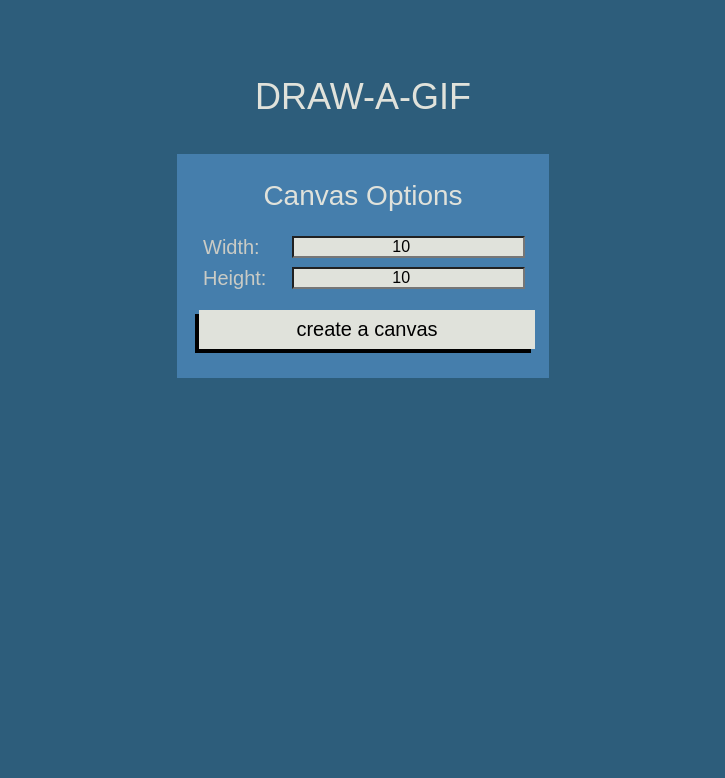
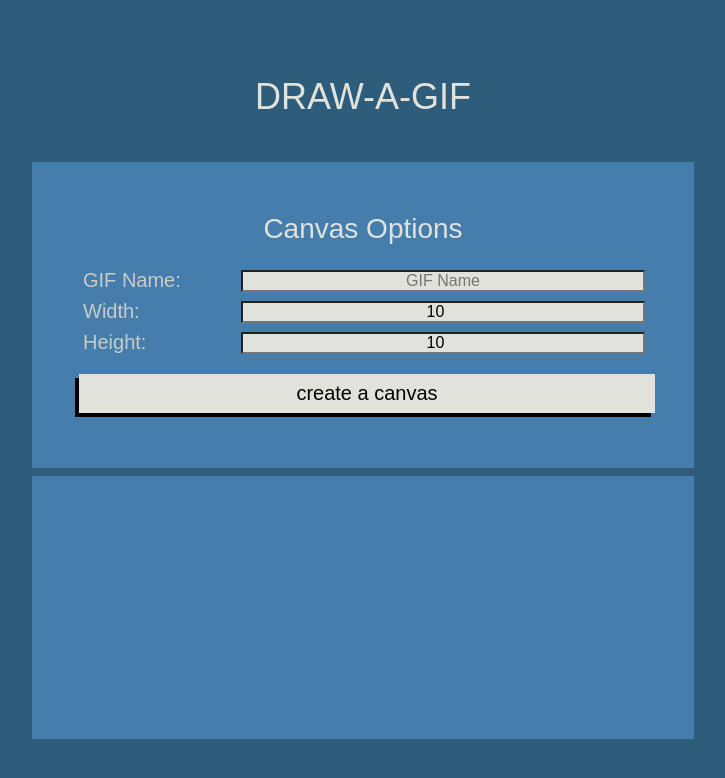
Before and after one commit to KevinBasta/draw-a-gif, a React (Vite) app: page / in a window 1280 px wide. Shown: the top 778 px of the page, without its empty margins (277-1002 px from the left). Built offline with nearby package versions, Linux system fonts and the light colour scheme; no server answers; a web font is replaced by a local one.

Commit message:
save canvas to local storage

```diff
--- a/src/App.tsx
+++ b/src/App.tsx
@@ -6,7 +6,7 @@ import { Canvas } from "./canvas/Canvas";
 import { ColorTable } from "./color-table/ColorTableContext";
 import { FramePicker } from "./frame-picker/FramePicker";
 
-import { canvasType, frameType, colorTableType, toolType, toolData, disposalMethodType } from "./shared/Formats"
+import { canvasType, frameType, colorTableType, toolType, toolData, disposalMethodType, gifRecord } from "./shared/Formats"
 import { CanvasObject } from "./canvas/CanvasClass";
 import { FrameOptions } from "./options/FrameOptions";
 import { Preview } from "./options/Preview";
@@ -103,40 +103,16 @@ export default function App() {
         {length: width * height},
         (_, i) => 0
       ),
+      previewData: null,
+      previewBlob: null,
       previewUrl: null,
     }
-  }
-
-  function encodeFramePreview() {
-    worker.postMessage(["framePreview", canvas, frames, currentFrameIndex, globalColorTable]);
-  }
-
-  function saveFramePreviewUrl(data: Uint8Array, index: number) {
-    let encodedBlob = new Blob([data.buffer], { type: 'image/gif' })
-    let blobUrl  = URL.createObjectURL(encodedBlob);
-
-    const newFrames = frames.map((frame, i) => {
-      if (i == index) {
-          return {
-              key: frame.key,
-              disposalMethod: frame.disposalMethod,
-              delayTime: frame.delayTime,
-              useLocalColorTable: frame.useLocalColorTable,
-              localColorTable: frame.localColorTable,
-              indexStream: frame.indexStream,
-              previewUrl: blobUrl,
-          }
-      } else {
-          return frame;
-      }
-    });
-
-    setFrames(() => newFrames);
   }
 
   function encodeGIF() {
     let validatedCanvas = {
       key: canvas.key,
+      canvasName: canvas.canvasName,
       canvasElement: canvas.canvasElement,
       width: canvas.width,
       height: canvas.height,
@@ -158,6 +134,8 @@ export default function App() {
         useLocalColorTable: frame.useLocalColorTable,
         localColorTable: frame.localColorTable,
         indexStream: frame.indexStream,
+        previewData: frame.previewData,
+        previewBlob: frame.previewBlob,
         previewUrl: frame.previewUrl,
       }
     });
@@ -178,6 +156,7 @@ export default function App() {
     setCanvas((currentCanvas) => {
       return {
         key: currentCanvas.key,
+        canvasName: currentCanvas.canvasName,
         canvasElement: currentCanvas.canvasElement,
         width: currentCanvas.width,
         height: currentCanvas.height,
@@ -193,8 +172,6 @@ export default function App() {
     if (e.data[0] == 'data') {
       console.log(e.data)
       saveEncodedData(e.data[1])
-    } else if (e.data[0] == 'frameData') {
-      saveFramePreviewUrl(e.data[1], e.data[2]);
     }
     else if (e.data[0] == 'err') {
       console.log("error")
@@ -203,10 +180,47 @@ export default function App() {
   }
 
 
-  function initCanvas(width: number, height: number) {
+  function initTransparentBackground(width: number, height: number) {
+    setTransparentBackground(() => {
+      return {
+        key: crypto.randomUUID(),
+        disposalMethod: disposalMethodType.restoreToBackgroundColor,
+        delayTime: 0,
+        useLocalColorTable: true,
+        localColorTable: {
+          transparentColorIndex: NaN,
+          items: [
+            {key: crypto.randomUUID(), red: 226, green: 226, blue: 226},
+            {key: crypto.randomUUID(), red: 255, green: 255, blue: 255}
+          ],
+        },
+        indexStream: Array.from(
+          {length: width * height},
+          (_, i) => {
+            if (width % 2 == 0) {
+              return Math.floor(i / width) % 2 == 0 ? ((i % 2 == 0) ? 1 : 0) : ((i % 2 == 0) ? 0 : 1);
+            } else {
+              return (i % 2 == 0) ? 1 : 0;
+            }
+          }
+        ),
+        previewData: null,
+        previewBlob: null,
+        previewUrl: null,
+      }
+    });
+  }
+
+
+
+
+
+
+  function initCanvas(canvasName: string, width: number, height: number) {
     setCanvas(() => {
       return {
         key: crypto.randomUUID(),
+        canvasName: canvasName,
         canvasElement: new CanvasObject(width, height),
         width: width,
         height: height,
@@ -235,34 +249,30 @@ export default function App() {
     });
 
     // create a checkered trasparent background
-    setTransparentBackground(() => {
+    initTransparentBackground(width, height);
+  }
+
+  function initCanvasFromSave(savedCanvas: canvasType, savedFrames: Array<frameType>, savedGlobalColorTable: colorTableType) {
+    setCanvas(() => {
       return {
-        key: crypto.randomUUID(),
-        disposalMethod: disposalMethodType.restoreToBackgroundColor,
-        delayTime: 0,
-        useLocalColorTable: true,
-        localColorTable: {
-          transparentColorIndex: NaN,
-          items: [
-            {key: crypto.randomUUID(), red: 226, green: 226, blue: 226},
-            {key: crypto.randomUUID(), red: 255, green: 255, blue: 255}
-          ],
-        },
-        indexStream: Array.from(
-          {length: width * height},
-          (_, i) => {
-            if (width % 2 == 0) {
-              return Math.floor(i / width) % 2 == 0 ? ((i % 2 == 0) ? 1 : 0) : ((i % 2 == 0) ? 0 : 1);
-            } else {
-              return (i % 2 == 0) ? 1 : 0;
-            }
-          }
-        ),
-        previewUrl: null,
+        key: savedCanvas.key,
+        canvasName: savedCanvas.canvasName,
+        canvasElement: new CanvasObject(savedCanvas.width, savedCanvas.height),
+        width: savedCanvas.width,
+        height: savedCanvas.height,
+        qualityMultiplier: savedCanvas.qualityMultiplier,
+        encodedData: null,
+        blob: null,
+        url: null,
       }
     });
+
+    setFrames(() => { return savedFrames });
+
+    setGlobalColorTable(() => { return savedGlobalColorTable });
+
+    initTransparentBackground(savedCanvas.width, savedCanvas.height);
   }
-
 
   function reactToKeyPress(e: any) {
     if (canvas == null) {
@@ -312,7 +322,30 @@ export default function App() {
         }
       })
     }
+  }
 
+  function saveGIF() {
+    let savedGIFs: Array<gifRecord> = JSON.parse(localStorage.getItem("GIFS") || "[]");
+
+    let canvasEdit: canvasType = JSON.parse(JSON.stringify(canvas));
+    canvasEdit.url = null;
+
+
+    let framesEdit: Array<frameType> = JSON.parse(JSON.stringify(frames));
+    for (let i = 0; i < framesEdit.length; i++) {
+      framesEdit[i].previewBlob = null;
+      framesEdit[i].previewUrl = null;
+    }
+
+    let currentGIF: gifRecord = {
+      canvas: canvasEdit,
+      frames: framesEdit,
+      globalColorTable: globalColorTable,
+    }
+
+    savedGIFs.push(currentGIF);
+
+    localStorage.setItem("GIFS", JSON.stringify(savedGIFs));
   }
 
   // Set initial states
@@ -336,7 +369,8 @@ export default function App() {
     {
       return <>
         <GlobalStyles />
-        <MainMenu initCanvas={initCanvas}/>;
+        <MainMenu initCanvas={initCanvas}
+                  initCanvasFromSave={initCanvasFromSave}/>;
       </>
     }
     else
@@ -355,7 +389,7 @@ export default function App() {
                           currentFrameIndex={currentFrameIndex}
                           setCurrentFrameIndex={setCurrentFrameIndex}
 
-                          encodeFramePreview={encodeFramePreview}
+                          globalColorTable={globalColorTable}
 
                           getEmptyFrame={getEmptyFrame}/>
           </div>
@@ -390,7 +424,8 @@ export default function App() {
 
                             setPreviewGIF={setPreviewGIF}
 
-                            encodeGIF={encodeGIF}/>
+                            encodeGIF={encodeGIF}
+                            saveGIF={saveGIF}/>
 
             <FrameOptions canvas={canvas}
                             setCanvas={setCanvas}
--- a/src/canvas/Canvas.tsx
+++ b/src/canvas/Canvas.tsx
@@ -303,6 +303,8 @@ export function Canvas(props: CanvasProps) {
     useEffect(() => {
         drawFrameOnCanvas();
     }, [ props.currentFrameIndex, props.frames, props.globalColorTable ]);
+    // props.frmaes SHOULD NO BE HERE, NEDD TO FIND DIFFERENT WAY TO UPDATE WHEN currentFrameindex is updated to the smae value
+
 
     return (
         <>
--- a/src/frame-picker/FramePicker.tsx
+++ b/src/frame-picker/FramePicker.tsx
@@ -1,5 +1,8 @@
-import { canvasType, frameType } from "../shared/Formats";
-import { FrameAdder, FrameImg, FramePickerElem, FramePreview } from "./FramePickerStyles";
+import { canvasType, colorTableType, frameType } from "../shared/Formats";
+import { FrameAdder, FrameImg, FrameNumb, FramePickerElem, FramePreview } from "./FramePickerStyles";
+
+let worker = new Worker("/encoderWorker.js");
+worker.postMessage(["load"]);
 
 interface MyFramePickerProps {
     canvas: canvasType;
@@ -10,12 +13,52 @@ interface MyFramePickerProps {
     currentFrameIndex: number;
     setCurrentFrameIndex: Function;
 
-    encodeFramePreview: Function;
+    globalColorTable: colorTableType;
 
     getEmptyFrame: Function;
 }
 
 export function FramePicker(props: MyFramePickerProps) {
+
+    function encodeFramePreview() {
+        worker.postMessage(["framePreview", props.canvas, props.frames, props.currentFrameIndex, props.globalColorTable]);
+    }
+
+    function saveFramePreviewUrl(data: Uint8Array, index: number) {
+        let saveArr = Array.from(data);
+        let encodedBlob = new Blob([data.buffer], { type: 'image/gif' })
+        let blobUrl  = URL.createObjectURL(encodedBlob);
+
+        const newFrames = props.frames.map((frame, i) => {
+          if (i == index) {
+              return {
+                  key: frame.key,
+                  disposalMethod: frame.disposalMethod,
+                  delayTime: frame.delayTime,
+                  useLocalColorTable: frame.useLocalColorTable,
+                  localColorTable: frame.localColorTable,
+                  indexStream: frame.indexStream,
+                  previewData: saveArr,
+                  previewBlob: encodedBlob,
+                  previewUrl: blobUrl,
+              }
+          } else {
+              return frame;
+          }
+        });
+
+        props.setFrames(() => newFrames);
+    }
+
+    worker.onmessage = (e) => {
+        if (e.data[0] == 'frameData') {
+          saveFramePreviewUrl(e.data[1], e.data[2]);
+        }
+        else if (e.data[0] == 'err') {
+          console.log("error")
+          console.log(e.data)
+        }
+      }
 
     function addFrame(): void {
         props.setFrames((frames: Array<frameType>) => {
@@ -28,10 +71,18 @@ export function FramePicker(props: MyFramePickerProps) {
 
     function displayFrame(index: number): void {
         // Create frame image display
-        props.encodeFramePreview();
+        encodeFramePreview();
 
         // Update current frame
         props.setCurrentFrameIndex(() => {return index;});
+    }
+
+    function framePreivew(i: number) {
+        if (props.frames[i].previewUrl != null) {
+            return <FrameImg $widthratio={props.canvas.width} $heightratio={props.canvas.height} src={props.frames[i].previewUrl}></FrameImg>
+        } else {
+            //return <FrameNumb $text={i} />
+        }
     }
 
     return (
@@ -42,7 +93,9 @@ export function FramePicker(props: MyFramePickerProps) {
                     <FramePreview key={props.frames[i].key}
                                   $selected={i == props.currentFrameIndex}
                                   onClick={() => displayFrame(i)}>
-                        <FrameImg $widthratio={props.canvas.width} $heightratio={props.canvas.height} src={props.frames[i].previewUrl}></FrameImg>
+                        {
+                            framePreivew(i)
+                        }
                     </FramePreview>
                 )
             })
--- /dev/null
+++ b/src/menu/GifStorageContext.tsx
@@ -0,0 +1,17 @@
+import { GifStorageWrapper } from "./GifStorageContextStyles";
+import { GifStorageItems } from "./GifStorageItem";
+
+interface GifStorageContextProps {
+    initCanvasFromSave: Function;
+}
+
+export function GifStorageContext(props: GifStorageContextProps) {
+
+    return (
+        <>
+            <GifStorageWrapper>
+                <GifStorageItems initCanvasFromSave={props.initCanvasFromSave} />
+            </GifStorageWrapper>
+        </>
+    );
+}
--- /dev/null
+++ b/src/menu/GifStorageContextStyles.tsx
@@ -0,0 +1,16 @@
+import styled from "styled-components";
+
+export const GifStorageWrapper = styled.div`
+    width: min(70vw, 70vh);
+    height: 20vh;
+    padding: max(4vw, 4vh);
+
+    gap: 3vh;
+    overflow-y: scroll;
+
+    display: flex;
+    flex-direction: column;
+    align-items: center;
+    justify-content: flex-start;
+    background-color: var(--secondary-color);
+`;
--- /dev/null
+++ b/src/menu/GifStorageItem.tsx
@@ -0,0 +1,69 @@
+import { useState, useEffect } from "react";
+import { GifStorageItemButton, GifStorageItemPreview, GifStorageItemPreviewWrapper, GifStorageItemTitle, GifStorageItemWrapper } from "./GifStorageItemStyles";
+import { gifRecord } from "../shared/Formats";
+
+
+interface GifStorageItemsProps {
+    initCanvasFromSave: Function;
+}
+
+export function GifStorageItems(props: GifStorageItemsProps) {
+    const [localStorageGIFs, setLocalStorageGIFs] = useState(JSON.parse(localStorage.getItem("GIFS") || "[]"));
+
+    function deleteSavedGIF(i: number) {
+        let savedGIFs: Array<gifRecord> = localStorageGIFs;
+        let newGIFs: Array<gifRecord> = [];
+
+        for (let j = 0; j < savedGIFs.length; j++) {
+            if (i != j) {
+                newGIFs.push(savedGIFs[i]);
+            }
+        }
+
+        setLocalStorageGIFs(() => { return newGIFs });
+    }
+
+    function getSavedGIFs() {
+        let savedGIFs: Array<gifRecord> = localStorageGIFs;
+        let elements = [];
+
+        for (let i = 0; i < savedGIFs.length; i++) {
+            let currentGIF: gifRecord = savedGIFs[i];
+
+            let encodedData = Uint8Array.from(currentGIF.frames[0].previewData);
+
+            let encodedBlob = new Blob([encodedData.buffer], { type: 'image/gif' })
+            let blobUrl  = URL.createObjectURL(encodedBlob);
+
+            elements.push(
+                <GifStorageItemWrapper key={crypto.randomUUID()}>
+                    <GifStorageItemPreviewWrapper>
+                        <GifStorageItemPreview $widthratio={1}
+                                               $heightratio={1}
+                                               src={blobUrl}></GifStorageItemPreview>
+                    </GifStorageItemPreviewWrapper>
+
+                    <GifStorageItemTitle title={currentGIF.canvas.canvasName}>{currentGIF.canvas.canvasName}</GifStorageItemTitle>
+
+                    <GifStorageItemButton onClick={e => props.initCanvasFromSave(currentGIF.canvas, currentGIF.frames, currentGIF.globalColorTable)}>load</GifStorageItemButton>
+                    <GifStorageItemButton onClick={e => deleteSavedGIF(i)}>delete</GifStorageItemButton>
+                </GifStorageItemWrapper>
+            )
+        }
+
+        return elements;
+    }
+
+    useEffect(() => {
+        localStorage.setItem("GIFS", JSON.stringify(localStorageGIFs));
+    }, [localStorageGIFs]);
+
+
+    return (
+        <>
+            {
+                getSavedGIFs()
+            }
+        </>
+    );
+}
--- /dev/null
+++ b/src/menu/GifStorageItemStyles.tsx
@@ -0,0 +1,73 @@
+import styled from "styled-components";
+
+export const GifStorageItemWrapper = styled.div`
+    width: min(63vw, 63vh);
+    height: 75px;
+    padding: max(1.5vw, 1.5vh);
+    gap: 10px;
+
+    display: flex;
+    flex-direction: row;
+    align-items: center;
+    justify-content: flex-start;
+    background-color: var(--primary-color);
+`;
+
+
+
+export const GifStorageItemTitle = styled.p`
+    font-size: var(--font-size-sm);
+    color: var(--tertiary-color);
+    flex-grow: 1;
+    margin: 0px;
+    overflow: hidden;
+    white-space: nowrap;
+    text-overflow: ellipsis;
+`;
+
+export const GifStorageItemPreviewWrapper = styled.div`
+    height: 90%;
+    aspect-ratio: 1/1;
+`;
+
+export const GifStorageItemPreview = styled.img<{ $widthratio: number; $heightratio: number; }>`
+    max-width: 90%;
+    max-height: 90%;
+
+    aspect-ratio:  ${props => props.$widthratio / props.$heightratio};
+`;
+
+export const GifStorageItemButton = styled.button<{ $disabled?: boolean; }>`
+    background-color: var(--tertiary-color);
+    color: black;
+    border: 2px solid #555555;
+    border: none;
+
+    text-align: center;
+    text-decoration: none;
+    display: inline-block;
+    font-size: var(--font-size-sm);
+
+    box-shadow: var(--button-shadow-small);
+    transform: var(--button-transform-small);
+
+    ${props => props.$disabled ?
+        `
+        opacity: 0.6;
+        cursor: not-allowed;
+        `
+        :
+        `
+        cursor: pointer;
+        transition: 0.01s;
+
+        &:hover {
+            background-color: var(--tertiary-color-active);
+        }
+
+        &:active {
+            box-shadow: var(--button-shadow-active);
+            transform: var(--button-transform-active);
+        }
+    `};
+`;
--- a/src/menu/MainMenu.tsx
+++ b/src/menu/MainMenu.tsx
@@ -1,15 +1,17 @@
+import { useState } from "react";
 import { Button, Input, Label, LargeTitle, Title } from "../shared/SharedStyledComponents";
-import { useState } from "react";
 import { updateInput, validateAndConvertInput } from "../shared/SharedUtilities";
 import { CreateCanvasWrapper, MenuWrapper, SizePickerContainer } from "./MainMenuStyles";
 import { maxCanvasSize, minCanvasSize } from "../shared/Constants";
-import React from "react";
+import { GifStorageContext } from "./GifStorageContext";
 
 interface TitleScreenProps {
     initCanvas: Function;
+    initCanvasFromSave: Function;
 }
 
 export function MainMenu(props: TitleScreenProps) {
+    const [name, setName] = useState<string>('');
     const [width, setWidth] = useState<string>('10');
     const [height, setHeight] = useState<string>('10');
 
@@ -21,6 +23,14 @@ export function MainMenu(props: TitleScreenProps) {
                     <Title>Canvas Options</Title>
 
                     <SizePickerContainer>
+                        <Label>GIF Name:</Label>
+                        <Input type="text"
+                               value={name}
+                               placeholder="GIF Name"
+                               onMouseOver={(e) => {let element: HTMLInputElement = e.target as HTMLInputElement; element.focus();}}
+                               onMouseLeave={(e) => {let element: HTMLInputElement = e.target as HTMLInputElement; element.blur();}}
+                               onChange={(e) => {setName(e.target.value)}}/>
+
                         <Label>Width:</Label>
                         <Input type="number"
                                min={minCanvasSize.toString()}
@@ -41,9 +51,10 @@ export function MainMenu(props: TitleScreenProps) {
                     </SizePickerContainer>
 
                     <Button onClick={(e) => {
-                        props.initCanvas(validateAndConvertInput(width, minCanvasSize), validateAndConvertInput(height, minCanvasSize));
+                        props.initCanvas(name, validateAndConvertInput(width, minCanvasSize), validateAndConvertInput(height, minCanvasSize));
                     }}>create a canvas</Button>
                 </CreateCanvasWrapper>
+                <GifStorageContext initCanvasFromSave={props.initCanvasFromSave}></GifStorageContext>
             </MenuWrapper>
         </>
     );
--- a/src/menu/MainMenuStyles.tsx
+++ b/src/menu/MainMenuStyles.tsx
@@ -17,11 +17,12 @@ export const MenuWrapper = styled.div`
     flex-direction: column;
     align-items: center;
     justify-content: flex-start;
+    gap: 1vh;
 `;
 
 export const CreateCanvasWrapper = styled.div`
-    width: min(40vw, 40vh);
-    padding: max(2vw, 2vh);
+    width: min(70vw, 70vh);
+    padding: max(4vw, 4vh);
     gap: 3vh;
 
     display: flex;
--- a/src/options/CanvasOptions.tsx
+++ b/src/options/CanvasOptions.tsx
@@ -19,6 +19,7 @@ interface CanvasOptionsProps {
     setPreviewGIF: Function;
 
     encodeGIF: Function;
+    saveGIF: Function;
 }
 
 let keys = [crypto.randomUUID(), crypto.randomUUID(), crypto.randomUUID(), crypto.randomUUID(), crypto.randomUUID(), crypto.randomUUID()]
@@ -44,6 +45,7 @@ export function CanvasOptions(props: CanvasOptionsProps) {
 
         const newCanvas = {
             key: props.canvas.key,
+            canvasName: props.canvas.canvasName,
             canvasElement: props.canvas.canvasElement,
             width: props.canvas.width,
             height: props.canvas.height,
@@ -106,6 +108,7 @@ export function CanvasOptions(props: CanvasOptionsProps) {
                         <Button onClick={() => {props.encodeGIF()}}>Create GIF</Button>
                         <Button $disabled={props.canvas.encodedData == null}
                                 onClick={() => {togglePreview()}}>Show GIF</Button>
+                        <Button onClick={() => {props.saveGIF()}}>Save GIF</Button>
                     </SectionWrapper>
                 </Section>
                 </Content>
--- a/src/shared/Formats.ts
+++ b/src/shared/Formats.ts
@@ -43,11 +43,14 @@ export interface frameType {
     useLocalColorTable: boolean,
     localColorTable: colorTableType,
     indexStream: Array<number>,
+    previewData: Array<number>,
+    previewBlob: Blob,
     previewUrl: string,
 };
 
 export interface canvasType {
     key: string,
+    canvasName: string,
     canvasElement: CanvasObject,
     width: number,
     height: number,
```
Also changed, not shown: src/frame-picker/FramePickerStyles.tsx (+11 -1 lines).
